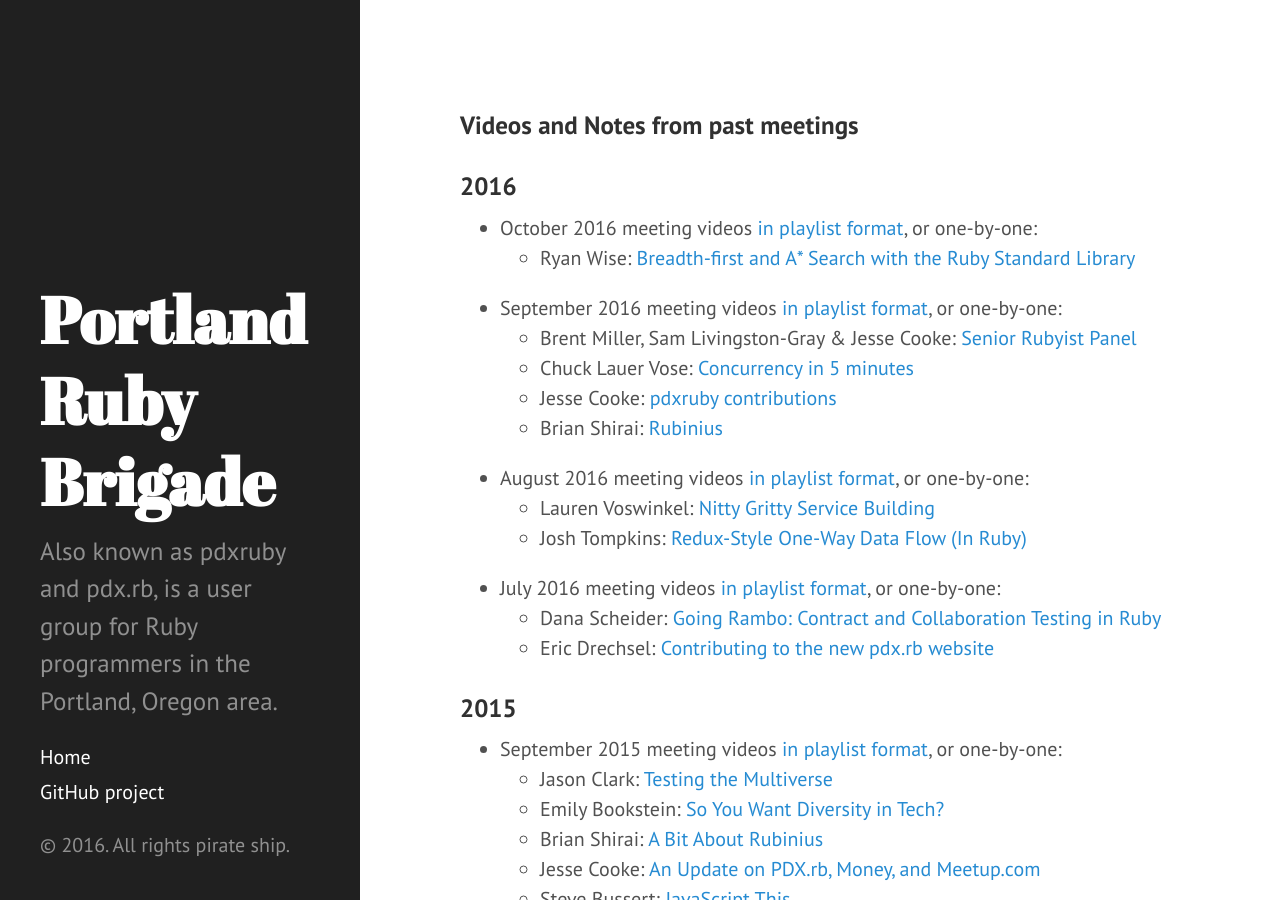
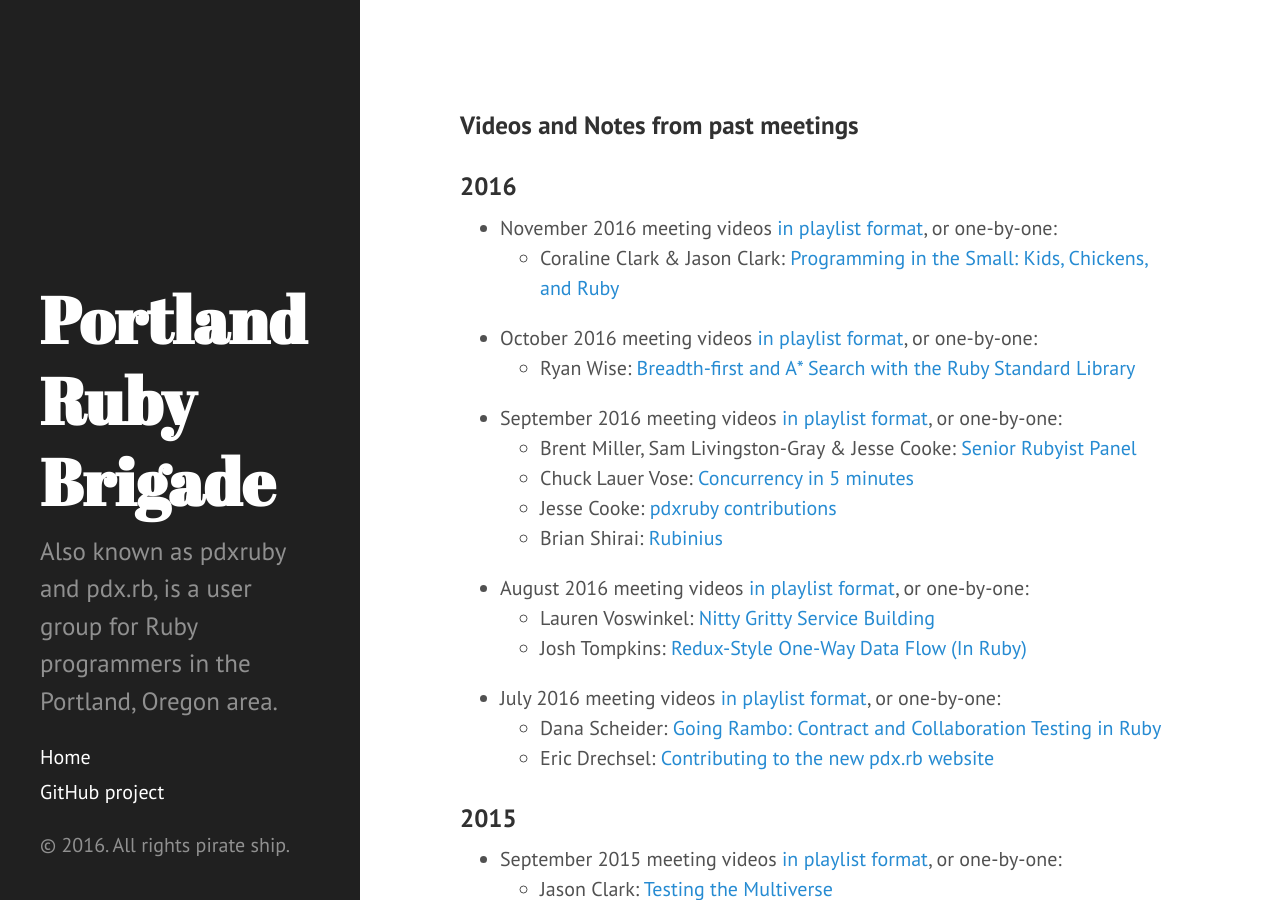
Before and after one commit to pdxruby/pdxruby.github.io, a Jekyll site: the page built from past-meetings.md, in a window 1280 px wide and 900 px high. Built offline with Jekyll 4.4.1, drawn with Linux system fonts in a browser that asks for light colours.

Commit message:
Add November meetup video
:heart:

```diff
--- a/past-meetings.md
+++ b/past-meetings.md
@@ -5,6 +5,9 @@ title: Past Meetings
 ### Videos and Notes from past meetings
 
 ### 2016
+
+-   November 2016 meeting videos [in playlist format](https://www.youtube.com/playlist?list=PLw_tewW7y2Htq_rfKUCHfXInaoY-Ati4F), or one-by-one:
+    -   Coraline Clark & Jason Clark: [Programming in the Small: Kids, Chickens, and Ruby](https://www.youtube.com/watch?v=61hg3n-72XQ)
 
 -   October 2016 meeting videos [in playlist format](https://www.youtube.com/playlist?list=PLw_tewW7y2HuiAWXa5lY_V5aDZa6qr4X6), or one-by-one:
     -   Ryan Wise: [Breadth-first and A\* Search with the Ruby Standard Library](https://www.youtube.com/watch?v=Zp4SFxVsfNA)
```
